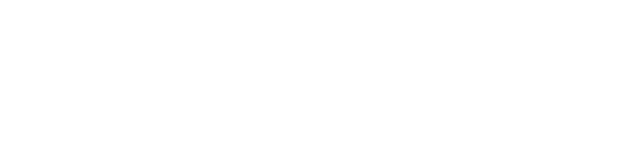
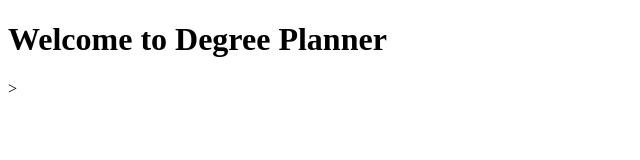
Before and after one commit to EricAsMyself/Training, a plain HTML site: page index.html in a window 1280 px wide. Shown: the whole page, without its empty margins (0-640 px from the left). Drawn offline with Linux system fonts and the light colour scheme.

Commit message:
Added more information about the site

```diff
--- a/index.html
+++ b/index.html
@@ -4,9 +4,9 @@
     <meta charset="UTF-8">
     <meta http-equiv="X-UA-Compatible" content="IE=edge">
     <meta name="viewport" content="width=device-width, initial-scale=1.0">
-    <title>Document</title>
+    <title>Welcome to Degree Planner</title>
 </head>
 <body>
-
+    <h1>Welcome to Degree Planner</h1>>
 </body>
 </html>
```
